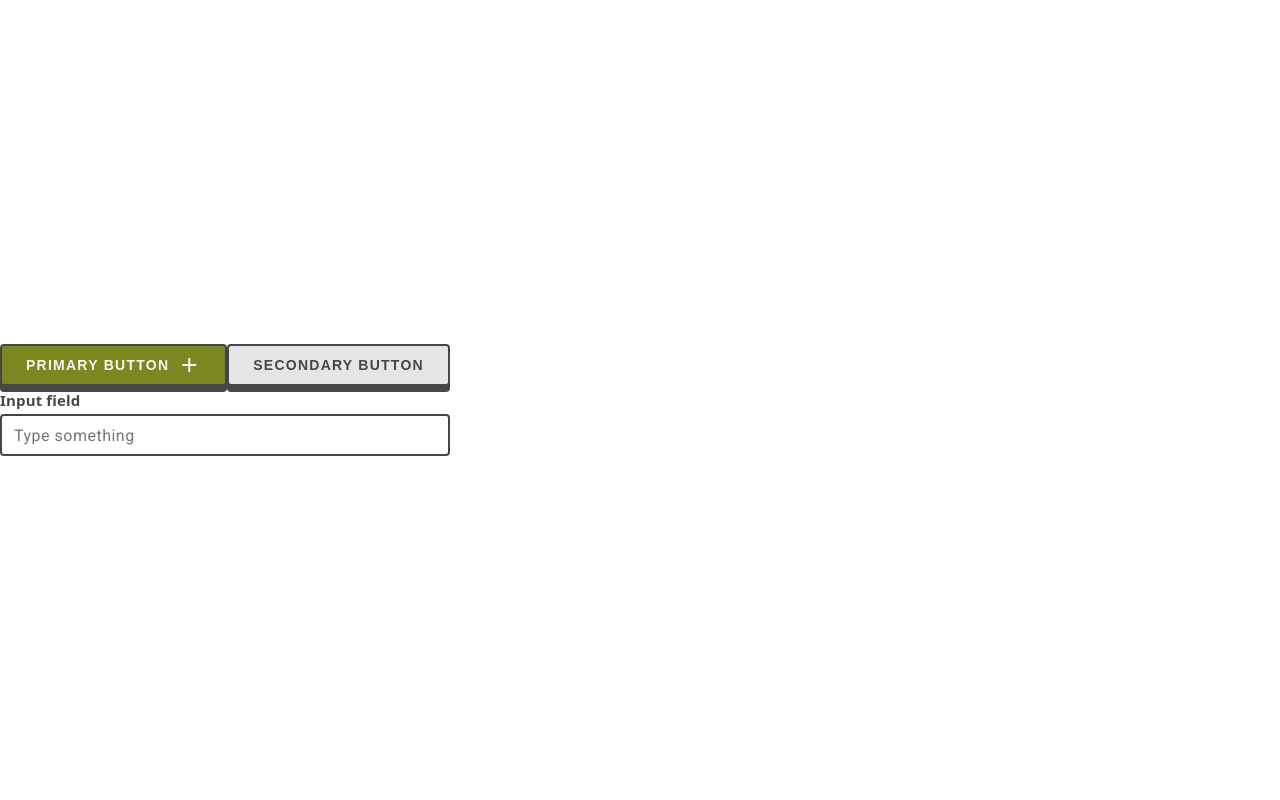
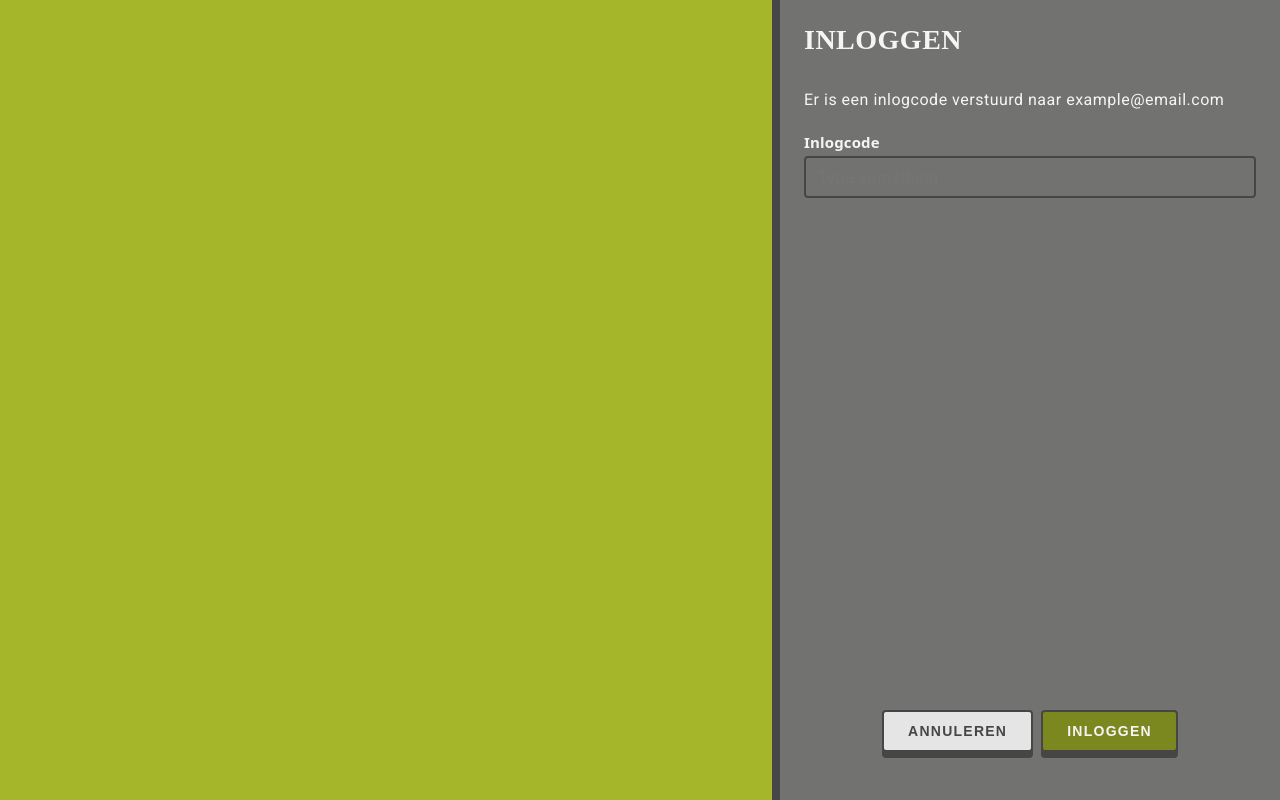
Before and after one commit to Ki-fi/pet-net, a React (Vite) app: page / in a window 1280 px wide. Built offline with nearby package versions, Linux system fonts and the light colour scheme.

Commit message:
bottom sheet component gemaakt

```diff
--- a/src/App.css
+++ b/src/App.css
@@ -12,15 +12,27 @@
 
 body {
   color: var(--Text-dark);
+  background-color: var(--Grey-light);
 }
 
-.default-body-text {
+p, .default-body-text {
   font-family: Roboto, sans-serif;
   font-size: 16px;
   font-style: normal;
   font-weight: 400;
   line-height: 24px;
   letter-spacing: 0.5px;
+}
+
+.subheading {
+  font-family: "Midnight Sans RD";
+  font-size: 28px;
+  font-style: normal;
+  font-weight: 900;
+  line-height: 32px;
+  letter-spacing: 0.5px;
+  text-transform: uppercase;
+  padding: 0 0 16px 0;
 }
 
 .subtitle {
@@ -42,4 +54,17 @@ body {
   --Green-light: #A5B62B;
   --Green-dark: #35460E;
   --Green-highlight: #ABED62;
+  --Grey: #727371;
+  --Grey-light: #CAD5D6;
 }
+
+
+.login-background {
+  width: calc(100vw - 500px);
+  padding: 82px;
+  background-color: var(--Green-light);
+}
+
+.login-page {
+  display: flex;
+}
--- a/src/App.jsx
+++ b/src/App.jsx
@@ -1,35 +1,22 @@
 import './App.css'
-import Button from "./components/button/Button.jsx";
+import BottomSheet from "./components/bottomSheet/BottomSheet.jsx";
 import Input from "./components/input/Input.jsx";
 
 function App() {
 
   return (
     <>
-        <Button
-            variant={"primary"}
-            isDisabled={false}
-            hasIconLeft={false}
-            hasIconRight={true}
-            iconName={"add"}
-            onClick={() => {}}
-            buttonText={"Primary Button"}
-        />
-        <Button
-            variant={"secondary"}
-            isDisabled={false}
-            hasIconLeft={false}
-            hasIconRight={false}
-            iconName={"add"}
-            onClick={() => {}}
-            buttonText={"Secondary Button"}
-        />
-        <br/>
-        <Input
-            variant={"light"}
-            label={"Input field"}
-            placeholderText={"Type something"}
-        />
+        <div className="login-page">
+            <div className="login-background"></div>
+            <BottomSheet title="Inloggen">
+                <p>Er is een inlogcode verstuurd naar example@email.com</p>
+                <Input
+                    variant={"dark"}
+                    label={"Inlogcode"}
+                    placeholderText={"Type something"}
+                />
+            </BottomSheet>
+        </div>
     </>
   )
 }
--- /dev/null
+++ b/src/components/bottomSheet/BottomSheet.css
@@ -0,0 +1,28 @@
+
+.bottom-sheet {
+    display: flex;
+    flex-direction: column;
+    justify-content: space-between;
+    flex-grow: 1;
+    background: var(--Grey);
+    box-shadow: -8px 0 0 0 var(--Text-dark);
+    color: var(--Text-light);
+    gap: 16px;
+    width: 500px;
+    height: 100vh;
+    padding: 24px;
+}
+
+.content {
+    display: flex;
+    flex-direction: column;
+    gap: 16px;
+}
+
+.buttons {
+    display: flex;
+    padding: 24px;
+    justify-content: center;
+    align-items: flex-end;
+    gap: 8px;
+}
--- /dev/null
+++ b/src/components/bottomSheet/BottomSheet.jsx
@@ -0,0 +1,35 @@
+import './BottomSheet.css';
+import Button from "../button/Button.jsx";
+
+function BottomSheet({ title, children}) {
+    return (
+        <div className="bottom-sheet">
+            <div className="content">
+            <h2 className="subheading">{title}</h2>
+            {children}
+            </div>
+            <div className="buttons">
+                <Button
+                    variant={"secondary"}
+                    isDisabled={false}
+                    hasIconLeft={false}
+                    hasIconRight={false}
+                    iconName={"add"}
+                    onClick={() => {}}
+                    buttonText={"Annuleren"}
+                />
+                <Button
+                    variant={"primary"}
+                    isDisabled={false}
+                    hasIconLeft={false}
+                    hasIconRight={false}
+                    iconName={"add"}
+                    onClick={() => {}}
+                    buttonText={"Inloggen"}
+                />
+            </div>
+        </div>
+    )
+}
+
+export default BottomSheet;
--- a/src/components/input/Input.css
+++ b/src/components/input/Input.css
@@ -3,7 +3,6 @@ label {
     display: flex;
     flex-direction: column;
     align-items: flex-start;
-    flex-basis: 400px;
 }
 
 input {
@@ -12,6 +11,7 @@ input {
     padding: 8px 12px;
     border-radius: 4px;
     border: 2px solid var(--Text-dark);
+    background-color:transparent;
 }
 
 input:focus {
```
Also changed, not shown: src/pages/login/login.css (added), src/pages/login/login.jsx (added).
